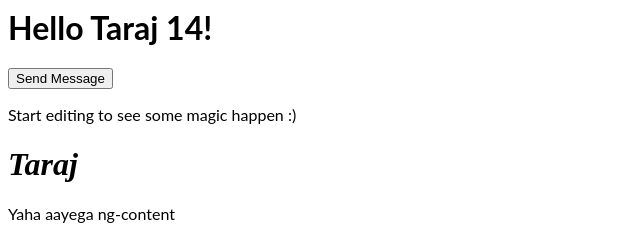
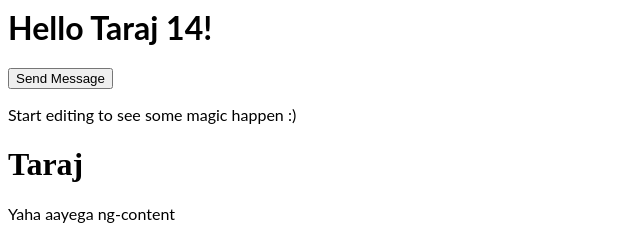
Before and after one commit to tarajb/angular-ivy-trbhy1, an Angular app: page / in a window 1280 px wide. Shown: the top 236 px of the page, without its empty margins (0-640 px from the left). Built offline with nearby package versions, Linux system fonts and the light colour scheme.

Commit message:
Revert "1 file modified, 1 added"
This reverts commit 21f98337d19ba0845dc5829f5b064a8612508766.

reverting directive

```diff
--- a/src/app/myComponents/child.component.html
+++ /dev/null
@@ -1,3 +0,0 @@
-<h1 [ngClass]="currentClasses" [ngStyle]="currentStyle">{{ name }}</h1>
-<ng-content></ng-content> {{ today | date }}
-<label for="example">{{ name }}</label>
--- a/src/app/myComponents/child.component.ts
+++ b/src/app/myComponents/child.component.ts
@@ -1,9 +1,8 @@
-import { Component, OnInit } from '@angular/core';
+import { Component } from '@angular/core';
 
 @Component({
   selector: 'app-child',
-  template:
-    '<h1 [ngClass]="currentClasses" [ngStyle]="currentStyle"> {{name}}</h1> <ng-content></ng-content> {{today | date}}',
+  template: '<h1> {{name}}</h1> <ng-content></ng-content> {{today | date}}',
   styles: [
     `
   h1: {
@@ -11,25 +10,7 @@ import { Component, OnInit } from '@angular/core';
   }`,
   ],
 })
-export class ChildComponent implements OnInit {
+export class ChildComponent {
   name = 'Taraj';
   today = new Date();
-  currentClasses;
-  currentStyle;
-  ngOnInit() {
-    this.setCurrentClasses();
-    this.setCurrentStyle();
-  }
-  setCurrentClasses() {
-    this.currentClasses = {
-      mastHeading: true,
-      mainTitle: false,
-    };
-  }
-  setCurrentStyle() {
-    this.currentStyle = {
-      fontStyle: 'italic',
-      fontWeight: 'bold',
-    };
-  }
 }
```
